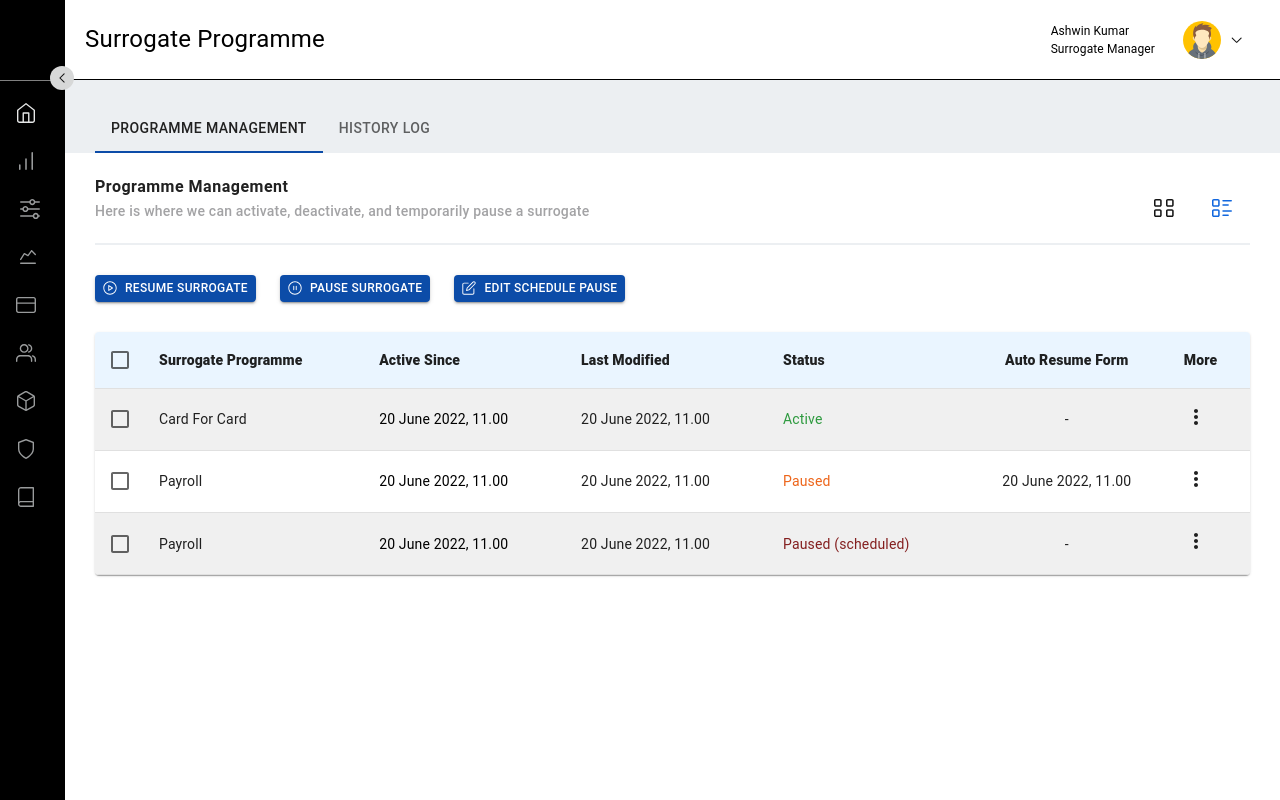
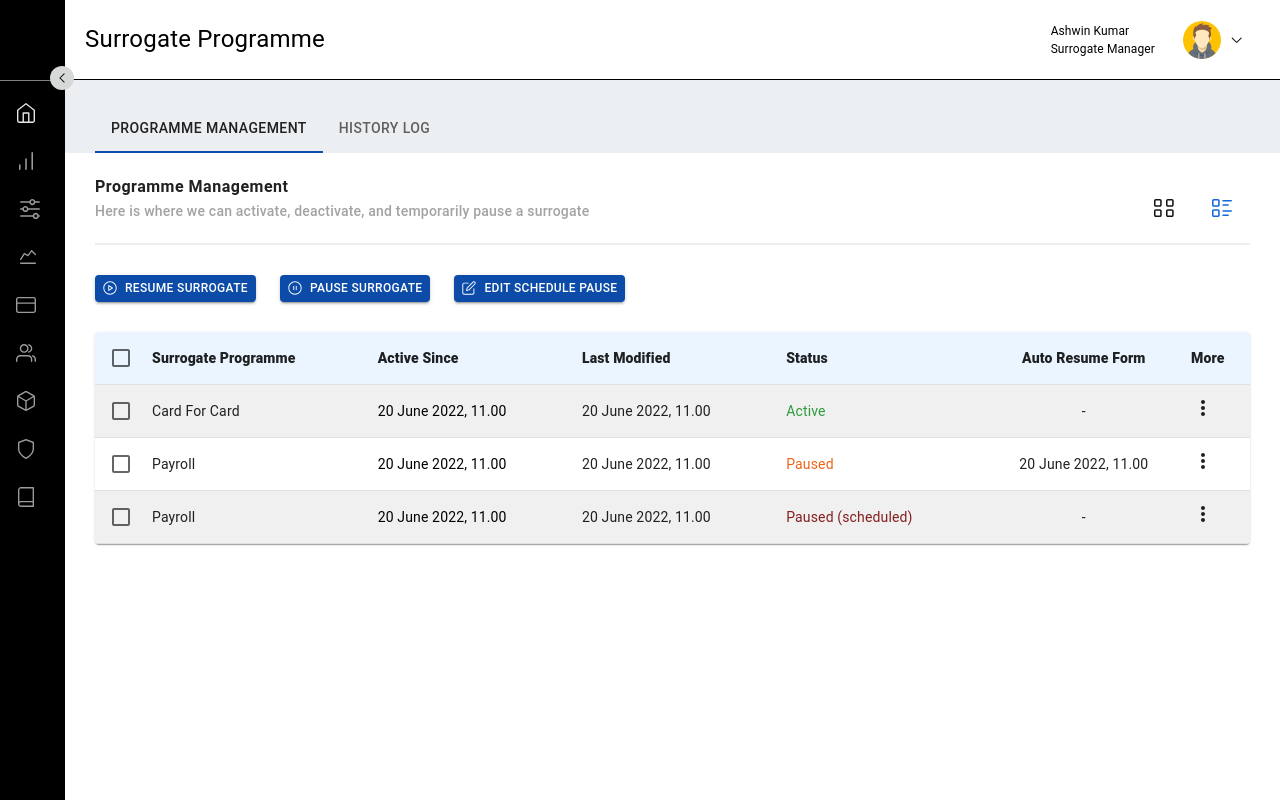
Before and after one commit to ash232nik/client_project_mmp, a React (Vite) app: page /productManagement/programmeManagement in a window 1280 px wide. Built offline with nearby package versions, Linux system fonts and the light colour scheme.

Commit message:
narmatha changes

```diff
--- a/src/components/commonComponent/customTab/CustomTab.tsx
+++ b/src/components/commonComponent/customTab/CustomTab.tsx
@@ -35,7 +35,7 @@ export const TabBar = ({ data }: { data: dataList }) => {
           </TabList>
           {data.map((item: tabList, index: number) => {
             return (
-              <TabPanel value={item.id} sx={{ padding: "20px 30px 0 30px" }}>
+              <TabPanel key={index} value={item.id} sx={{ padding: "20px 30px 0 30px" }}>
                 {item.component}
               </TabPanel>
             );
--- a/src/pages/productManagement/cardCatalogue/createCard/createNewCard.tsx
+++ b/src/pages/productManagement/cardCatalogue/createCard/createNewCard.tsx
@@ -46,7 +46,7 @@ export default function createNewCard() {
         // height: "100%",
       }}
     >
-      <Box sx={{ backgroundColor: "white", paddingX: 3, paddingY: 2 }}>
+      <Box sx={{ backgroundColor: "white", paddingX: 3, padding: 2 }}>
         <Box sx={{ display: "flex", justifyContent: "space-between" }}>
           <Box
             sx={{
@@ -60,7 +60,7 @@ export default function createNewCard() {
             </Box>
             <Box>
               <TypographyHead title="Add New Card" />
-              <TypographyInfo title="From here you ca add your new card" />
+              <TypographyInfo title="From here you can add your new card" />
             </Box>
           </Box>
 
--- a/src/pages/productManagement/programmeManagement/screens/listComponents/cardList.tsx
+++ b/src/pages/productManagement/programmeManagement/screens/listComponents/cardList.tsx
@@ -51,7 +51,7 @@ function CardList() {
       >
         {cardDetails.map((data: cardDetailsType) => (
           <Box
-            width="32%"
+            width="31.5%"
             height="300px"
             sx={{
               borderRadius: "4px",
--- a/src/pages/productManagement/programmeManagement/screens/listComponents/listView.tsx
+++ b/src/pages/productManagement/programmeManagement/screens/listComponents/listView.tsx
@@ -16,8 +16,6 @@ import { colors } from "../../../../../style/Color";
 import { programMmgt } from "../../../../../utils/Constants";
 import { checkTagStatus } from "../../../../../utils/tagBasedIndicator/tagStatus";
 import MoreVertIcon from "@mui/icons-material/MoreVert";
-// import { makeStyles } from "@material-ui/core/styles";
-
 export interface dataList {
   surrogateProgramme: string;
   activeSince: string;
@@ -25,7 +23,6 @@ export interface dataList {
   status: string;
   autoResumeForm: string;
 }
-
 export interface dataHeaderList {
   surrogateProgramme: string;
   activeSince?: string;
@@ -34,7 +31,6 @@ export interface dataHeaderList {
   autoResumeForm?: string;
   more?: string;
 }
-
 const tableData = [
   {
     surrogateProgramme: "Card For Card",
@@ -58,7 +54,6 @@ const tableData = [
     autoResumeForm: "",
   },
 ];
-
 const tableHeaderData = [
   {
     surrogateProgramme: "Surrogate Programme",
@@ -69,25 +64,13 @@ const tableHeaderData = [
     more: "More",
   },
 ];
-
-// const useStyles = makeStyles({
-//   customTable: {
-//     "& .MuiTableCell-body": {
-//       padding: "0px", // <-- arbitrary value
-//     },
-//   },
-// });
-
 export const ListView = () => {
-  // const classes = useStyles();
   const [anchorElement, setAnchorElement] = useState<null | HTMLElement>(null);
   const [selected, setSelected] = React.useState<readonly string[]>([]);
-
   const open = Boolean(anchorElement);
   const handleClick = (event: React.MouseEvent<HTMLTableCellElement>) => {
     setAnchorElement(event.currentTarget);
   };
-
   const handleSelectAllClick = (event: React.ChangeEvent<HTMLInputElement>) => {
     if (event.target.checked) {
       const newSelected = tableData.map((n) => n.surrogateProgramme);
@@ -96,20 +79,16 @@ export const ListView = () => {
     }
     setSelected([]);
   };
-
   const handleClose = () => {
     setAnchorElement(null);
   };
-
   const isSelected = (name: string) => selected.indexOf(name) !== -1;
-
   const handleClickCheckbox = (
     event: React.MouseEvent<unknown>,
     name: string
   ) => {
     const selectedIndex = selected.indexOf(name);
     let newSelected: readonly string[] = [];
-
     if (selectedIndex === -1) {
       newSelected = newSelected.concat(selected, name);
     } else if (selectedIndex === 0) {
@@ -122,18 +101,19 @@ export const ListView = () => {
         selected.slice(selectedIndex + 1)
       );
     }
-
     setSelected(newSelected);
   };
-
   return (
     <Stack>
       <TableContainer component={Paper}>
         <Table aria-label="Table">
-          <TableHead style={{ background: colors.tableHeaderLightBlue }}>
-            {tableHeaderData.map((items: dataHeaderList) => (
-              <TableRow>
-                <TableCell padding="checkbox">
+          <TableHead
+            style={{ background: colors.tableHeaderLightBlue }}
+            sx={{ padding: "5px" }}
+          >
+            {tableHeaderData.map((items: dataHeaderList, index: number) => (
+              <TableRow key={index} sx={{ padding: "5px" }}>
+                <TableCell padding="checkbox" sx={{ padding: "5px" }}>
                   <Checkbox
                     color={"secondary"}
                     indeterminate={
@@ -149,20 +129,27 @@ export const ListView = () => {
                     }}
                   />
                 </TableCell>
-                <TableCell sx={{ fontWeight: 800 }}>
+                <TableCell sx={{ fontWeight: 800, padding: "5px" }}>
                   {items.surrogateProgramme}
                 </TableCell>
-                <TableCell sx={{ fontWeight: 800 }}>
+                <TableCell sx={{ fontWeight: 800, padding: "5px" }}>
                   {items.activeSince}
                 </TableCell>
-                <TableCell sx={{ fontWeight: 800 }}>
+                <TableCell sx={{ fontWeight: 800, padding: "5px" }}>
                   {items.lastModify}
                 </TableCell>
-                <TableCell sx={{ fontWeight: 800 }}>{items.status}</TableCell>
-                <TableCell sx={{ fontWeight: 800 }} align="center">
+                <TableCell sx={{ fontWeight: 800, padding: "5px" }}>
+                  {items.status}
+                </TableCell>
+                <TableCell
+                  sx={{ fontWeight: 800, padding: "5px" }}
+                  align="center"
+                >
                   {items.autoResumeForm}
                 </TableCell>
-                <TableCell sx={{ fontWeight: 800 }}>{items.more}</TableCell>
+                <TableCell sx={{ fontWeight: 800, padding: "5px" }}>
+                  {items.more}
+                </TableCell>
               </TableRow>
             ))}
           </TableHead>
@@ -170,7 +157,6 @@ export const ListView = () => {
             {tableData.map((data: dataList, index: number) => {
               const isItemSelected = isSelected(data.surrogateProgramme);
               const labelId = `enhanced-table-checkbox-${index}`;
-
               return (
                 <TableRow
                   key={index}
@@ -181,7 +167,7 @@ export const ListView = () => {
                   }
                   sx={{ padding: "5px" }}
                 >
-                  <TableCell padding={"checkbox"}>
+                  <TableCell padding={"checkbox"} sx={{ padding: "5px" }}>
                     <Checkbox
                       color={"secondary"}
                       checked={isItemSelected}
@@ -193,23 +179,29 @@ export const ListView = () => {
                       }
                     />
                   </TableCell>
-                  <TableCell>{data.surrogateProgramme}</TableCell>
+                  <TableCell sx={{ padding: "5px" }}>
+                    {data.surrogateProgramme}
+                  </TableCell>
                   <TableCell
                     sx={{
                       color: checkTagStatus(data.activeSince).color,
+                      padding: "5px",
                     }}
                   >
                     {data.activeSince}
                   </TableCell>
-                  <TableCell>{data.lastModify}</TableCell>
+                  <TableCell sx={{ padding: "5px" }}>
+                    {data.lastModify}
+                  </TableCell>
                   <TableCell
                     sx={{
                       color: checkTagStatus(data.status).color,
+                      padding: "5px",
                     }}
                   >
                     {data.status}
                   </TableCell>
-                  <TableCell align="center">
+                  <TableCell align="center" sx={{ padding: "5px" }}>
                     {data.autoResumeForm === "" ? "-" : data.autoResumeForm}
                   </TableCell>
                   <TableCell
@@ -218,6 +210,7 @@ export const ListView = () => {
                     aria-controls={open ? "more-menu" : undefined}
                     aria-haspopup="true"
                     aria-expanded={open ? "true" : undefined}
+                    sx={{ padding: "5px" }}
                   >
                     <MoreVertIcon />
                   </TableCell>
```
